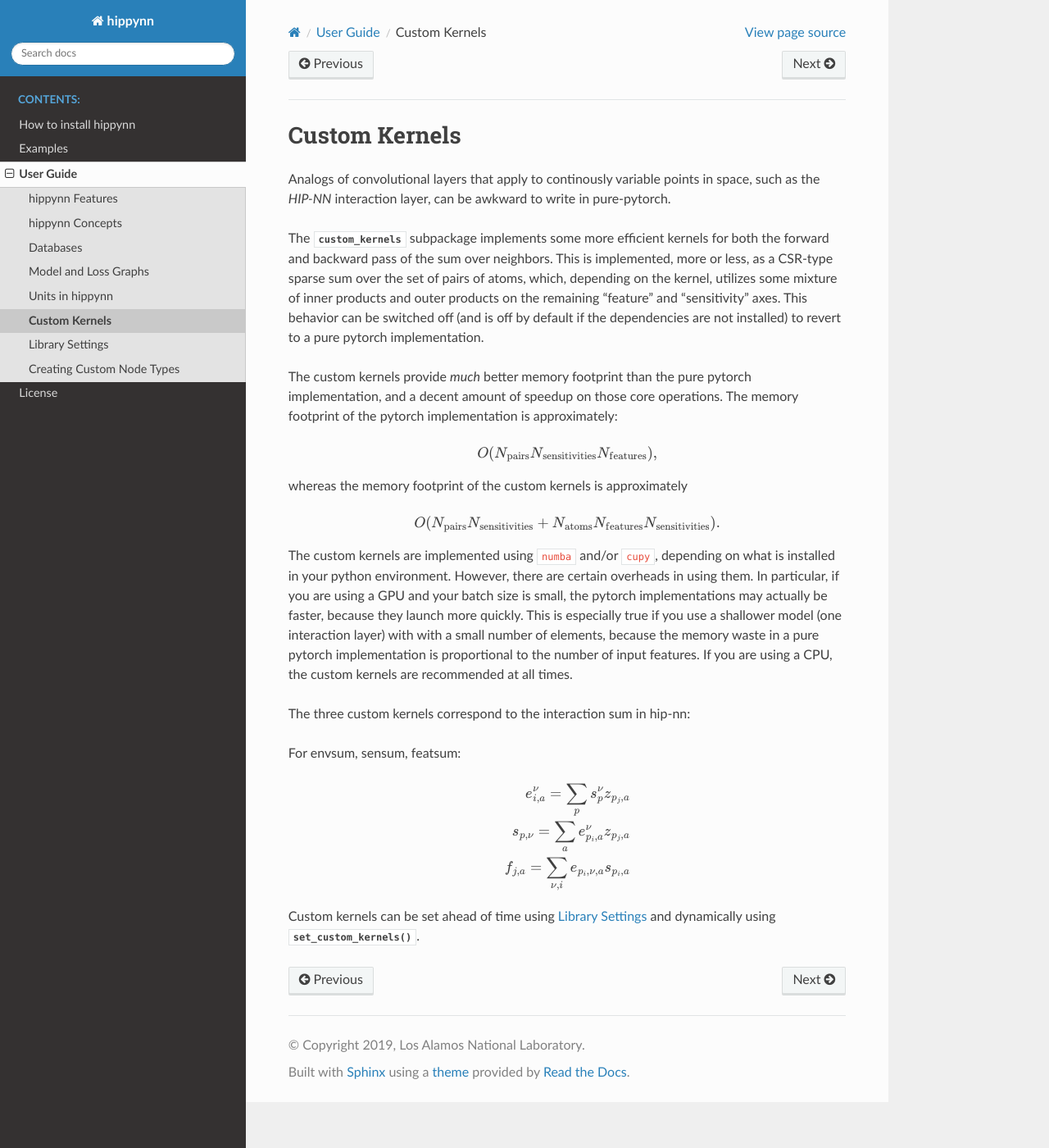
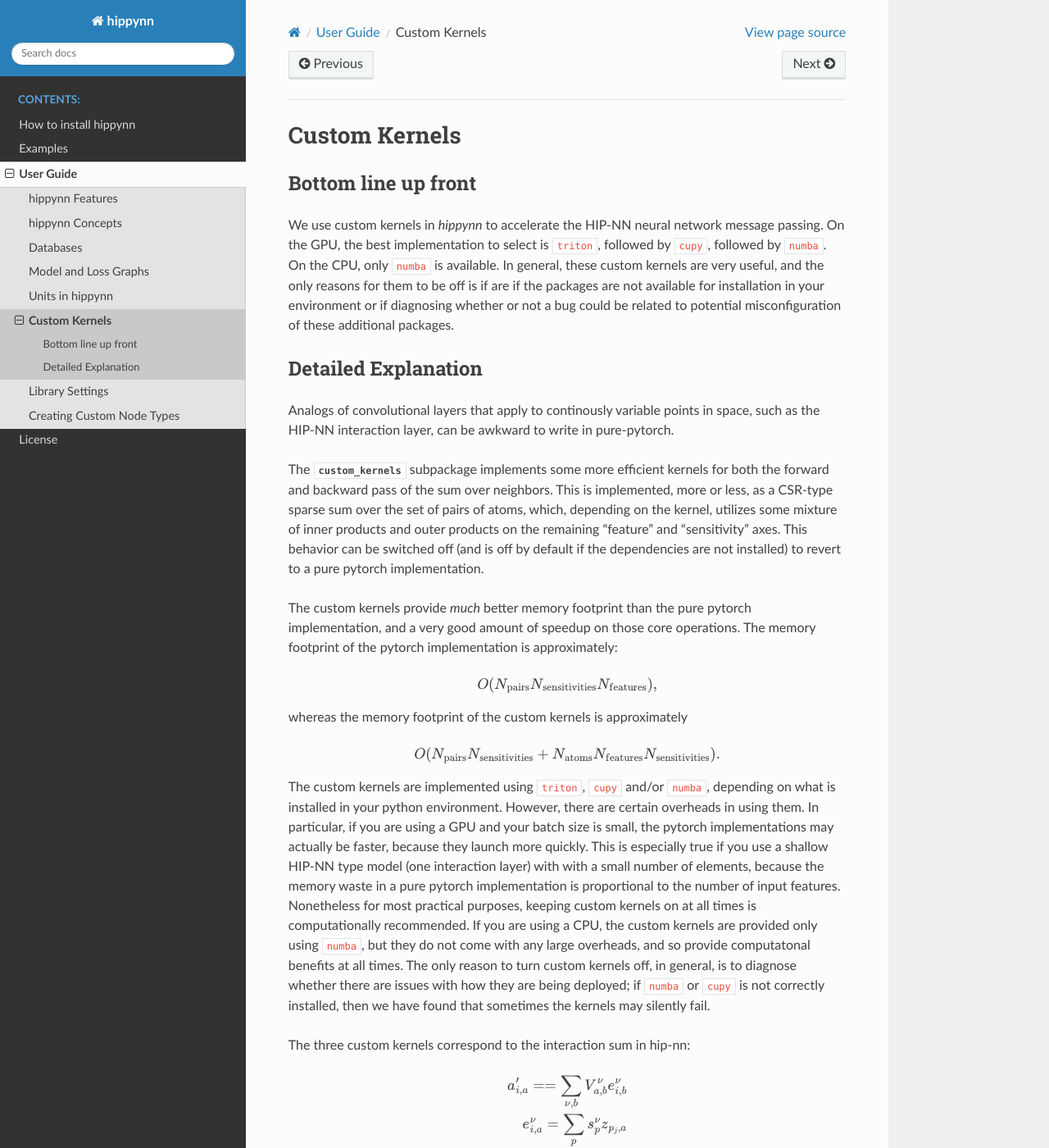
Before and after one commit to lanl/hippynn, a Sphinx documentation site: the page built from docs/source/user_guide/ckernels.rst, in a window 1280 px wide and 1400 px high. Shown: the whole window at 82% size. Built offline with Sphinx 7.4.7 and the Read the Docs theme 2.0.0, drawn with Linux system fonts in a browser that asks for light colours; pages that are not in the unit, such as notebooks, are missing from menus; some of the changed text lies outside the part shown.

Commit message:
update documentation for custom kernels

```diff
--- a/docs/source/user_guide/ckernels.rst
+++ b/docs/source/user_guide/ckernels.rst
@@ -1,9 +1,20 @@
 Custom Kernels
 ==============
 
+Bottom line up front
+--------------------
 
+We use custom kernels in `hippynn` to accelerate the HIP-NN neural network message passing.
+On the GPU, the best implementation to select is ``triton``, followed by ``cupy``,
+followed by ``numba``. On the CPU, only ``numba`` is available. In general, these
+custom kernels are very useful, and the only reasons for them to be off is if are
+if the packages are not available for installation in your environment or if diagnosing
+whether or not a bug could be related to potential misconfiguration of these additional packages.
+
+Detailed Explanation
+--------------------
 Analogs of convolutional layers that apply to continously variable points in space, such as the
-`HIP-NN` interaction layer, can be awkward to write in pure-pytorch.
+HIP-NN interaction layer, can be awkward to write in pure-pytorch.
 
 The :mod:`~hippynn.custom_kernels` subpackage implements some more efficient kernels for both the forward
 and backward pass of the sum over neighbors. This is implemented, more or less, as a CSR-type
@@ -12,8 +23,8 @@
 This behavior can be switched off (and is off by default if the dependencies are not installed)
 to revert to a pure pytorch implementation.
 
-The custom kernels provide `much` better memory footprint than the pure pytorch implementation,
-and a decent amount of speedup on those core operations. The memory footprint of the pytorch
+The custom kernels provide *much* better memory footprint than the pure pytorch implementation,
+and a very good amount of speedup on those core operations. The memory footprint of the pytorch
 implementation is approximately:
 
 .. math::
@@ -27,19 +38,33 @@
     O(N_\mathrm{pairs}N_\mathrm{sensitivities} +
       N_\mathrm{atoms}N_\mathrm{features}N_\mathrm{sensitivities}).
 
-The custom kernels are implemented using ``numba`` and/or ``cupy``, depending
+The custom kernels are implemented using ``triton``, ``cupy`` and/or ``numba``, depending
 on what is installed in your python environment.
 However, there are certain overheads in using them.
 In particular, if you are using a GPU and your batch size is small,
 the pytorch implementations may actually be faster, because they launch more quickly.
-This is especially true if you use a shallower model (one interaction layer) with
+This is especially true if you use a shallow HIP-NN type model (one interaction layer) with
 with a small number of elements, because the memory waste in a pure pytorch
 implementation is proportional to the number of input features.
-If you are using a CPU, the custom kernels are recommended at all times.
+Nonetheless for most practical purposes, keeping custom kernels
+on at all times is computationally recommended.
+If you are using a CPU, the custom kernels are provided only using ``numba``, but they
+do not come with any large overheads, and so provide computatonal benefits at all times.
+The only reason to turn custom kernels off, in general, is to diagnose whether there are
+issues with how they are being deployed; if ``numba`` or ``cupy`` is not correctly installed,
+then we have found that sometimes the kernels may silently fail.
 
 The three custom kernels correspond to the interaction sum in hip-nn:
 
-For envsum, sensum, featsum:
+.. math::
+
+    a'_{i,a} =  = \sum_{\nu,b} V^\nu_{a,b} e^{\nu}_{i,b}
+
+    e^{\nu}_{i,a} = \sum_p s^\nu_{p} z_{p_j,a}
+
+Where :math:`a` is the pre-activation for an interaction layer using input features :math:`z`.
+
+For envsum, sensesum, featsum:
 
 .. math::
 
@@ -49,5 +74,9 @@
 
     f_{j,a} = \sum_{\nu,i} e_{p_i,\nu,a} s_{p_i,a}
 
+These three functions form a closed system under automatic differentiation, and are linked to each
+other in pytorch's autograd, thereby supporting custom kernels in backwards passes and in
+double-backwards passes associated with Force training or similar features.
+
 Custom kernels can be set ahead of time using :doc:`/user_guide/settings` and dynamically
 using :func:`~hippynn.custom_kernels.set_custom_kernels`.
--- a/docs/source/user_guide/settings.rst
+++ b/docs/source/user_guide/settings.rst
@@ -45,8 +45,8 @@
      - false
      - Yes
    * - USE_CUSTOM_KERNELS
-     - Use custom kernels with numba or cupy. Auto tries to detect the installation of numba or cupy. For more info see :doc:`/user_guide/ckernels`.
-     - auto, true, false, pytorch, numba, cupy
+     - Use custom kernels with triton, numba or cupy. Auto tries to detect the installation. For more info see :doc:`/user_guide/ckernels`.
+     - auto, true, false, pytorch, numba, cupy, triton
      - auto
      - Not directly, use :func:`~hippynn.custom_kernels.set_custom_kernels`
    * - WARN_LOW_DISTANCES
```
Also changed, not shown: docs/source/installation.rst (+6 -4 lines), 1 other file.
